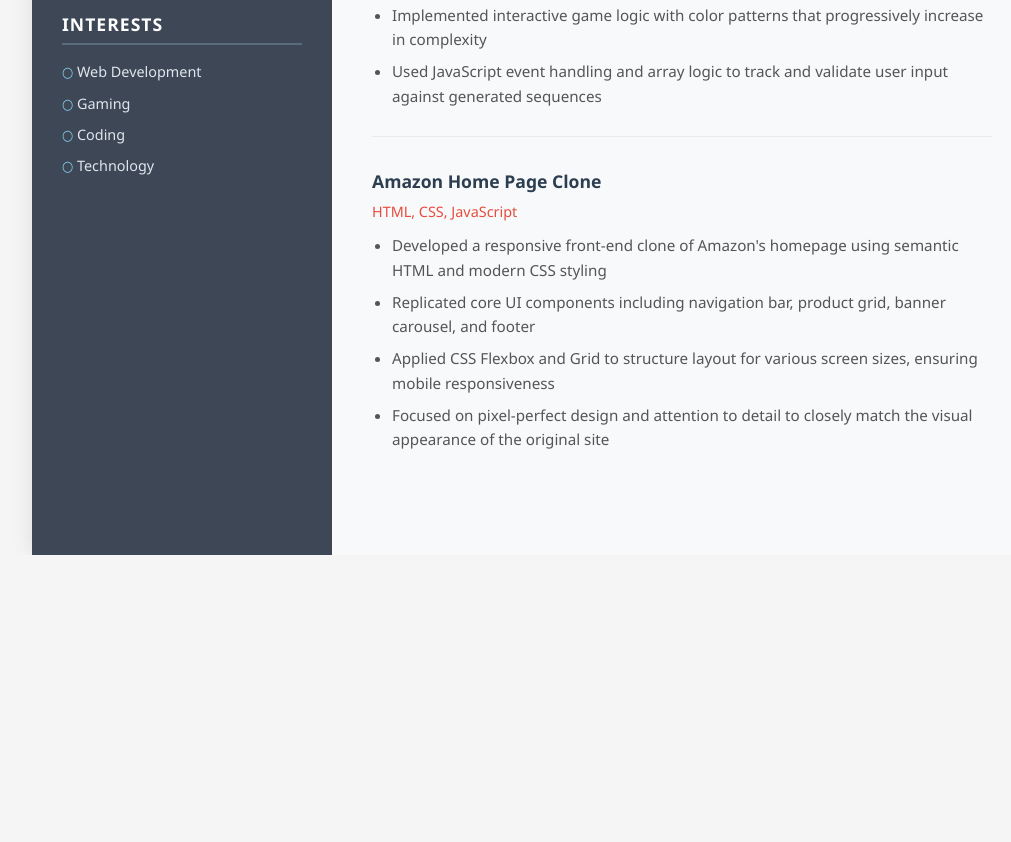
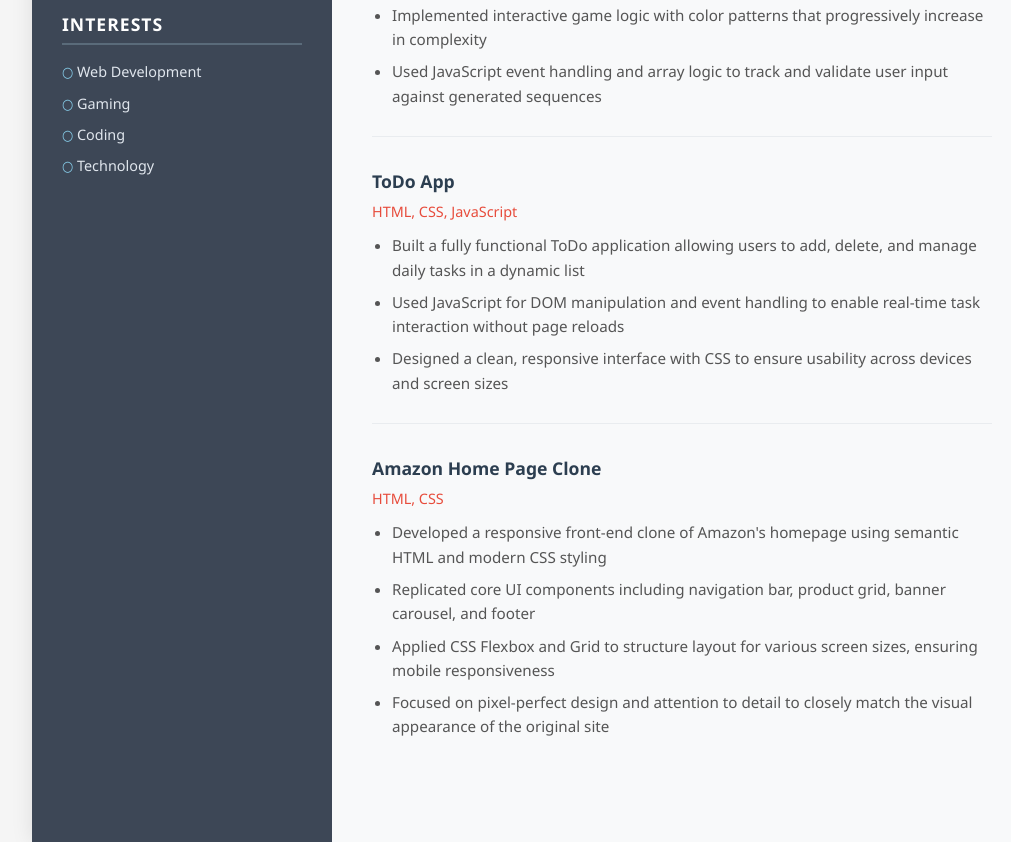
Before and after one commit to SarthakAhir/Sarthak_Ahir_Resume, a plain HTML site: page index.html in a window 1280 px wide. Shown: the part 1473-2315 px from the top of the page, without its empty margins (108-1119 px from the left). Before the commit the page ends 2028 px from the top, so only its background shows below. Drawn offline with Linux system fonts and the light colour scheme.

Commit message:
add project

```diff
--- a/index.html
+++ b/index.html
@@ -176,9 +176,20 @@
                 </div>
 
                 <div class="project-item">
-                    <h3 class="project-title">Amazon Home Page Clone</h3>
+                    <h3 class="project-title">ToDo App</h3>
                     <p class="tech-stack">HTML, CSS, JavaScript</p>
                     <ul class="project-list">
+                       <li>Built a fully functional ToDo application allowing users to add, delete, and manage daily tasks in a dynamic list</li>
+                        <li>Used JavaScript for DOM manipulation and event handling to enable real-time task interaction without page reloads</li>
+                        <li>Designed a clean, responsive interface with CSS to ensure usability across devices and screen sizes</li>
+                    </ul>
+                </div>
+
+                <div class="project-item">
+                    <h3 class="project-title">Amazon Home Page Clone</h3>
+                    <p class="tech-stack">HTML, CSS</p>
+                    <ul class="project-list">
+
                         <li>Developed a responsive front-end clone of Amazon's homepage using semantic HTML and modern CSS styling</li>
                         <li>Replicated core UI components including navigation bar, product grid, banner carousel, and footer</li>
                         <li>Applied CSS Flexbox and Grid to structure layout for various screen sizes, ensuring mobile responsiveness</li>
```
